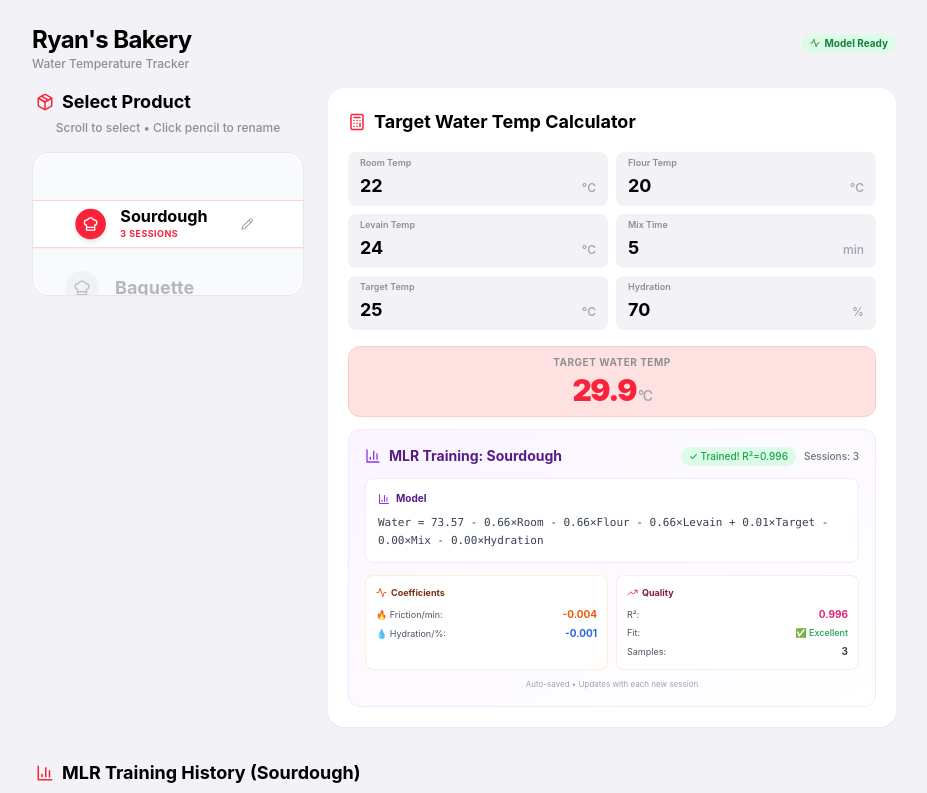
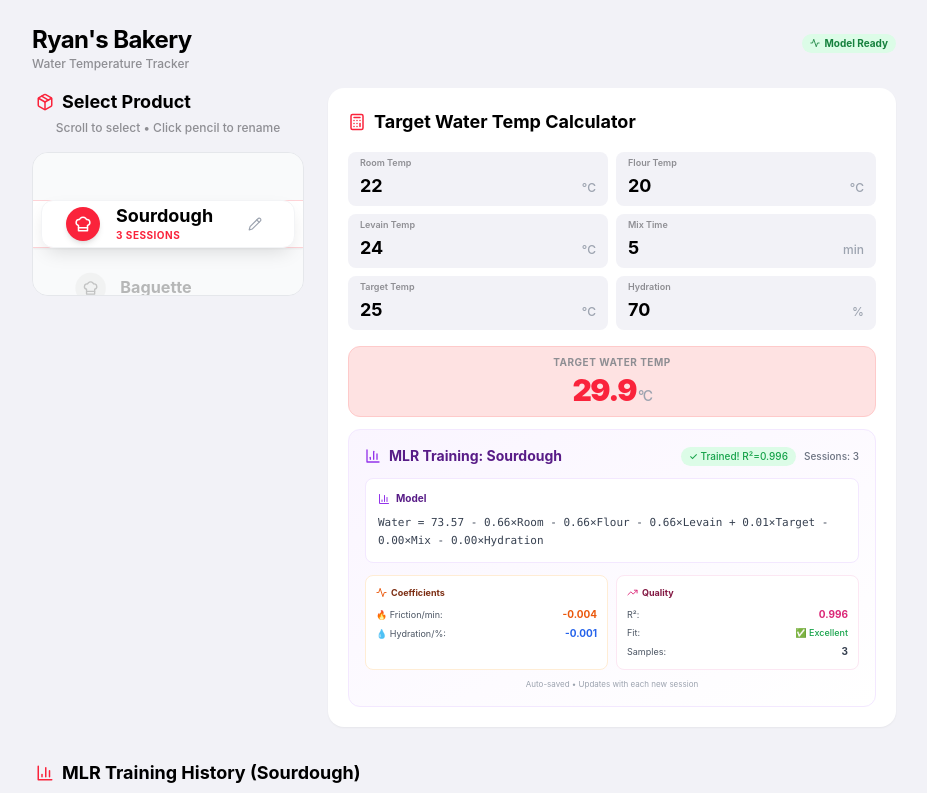
Before and after one commit to ghryan0000/dough-temp-tracker, a React (Vite) app: page / in a window 1280 px wide. Shown: the top 793 px of the page, without its empty margins (176-1103 px from the left). Built offline with nearby package versions, Linux system fonts and the light colour scheme.

Commit message:
Add 3D depth styling to selected product card: bg-white, shadow-lg, border

```diff
--- a/dough-temp-tracker.tsx
+++ b/dough-temp-tracker.tsx
@@ -765,7 +765,9 @@ function ProductWheelSelector({ products, selectedProductId, setSelectedProductI
           return (
             <div
               key={product.id}
-              className={`h-12 mb-4 flex items-center justify-between px-8 snap-center transition-all duration-300 ${isSelected ? 'opacity-100 scale-90' : 'opacity-40 scale-100'
+              className={`h-12 mb-4 flex items-center justify-between px-6 mx-2 snap-center transition-all duration-500 ease-out ${isSelected
+                ? 'opacity-100 scale-100 bg-white shadow-[0_8px_20px_-6px_rgba(0,0,0,0.15)] rounded-xl border border-gray-100 z-10'
+                : 'opacity-40 scale-90 grayscale'
                 }`}
               onClick={() => {
                 if (!isEditing) {
```
